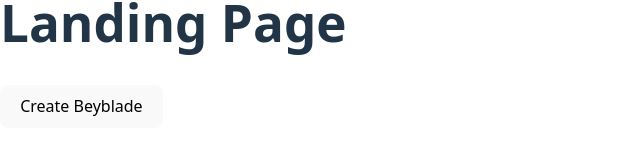
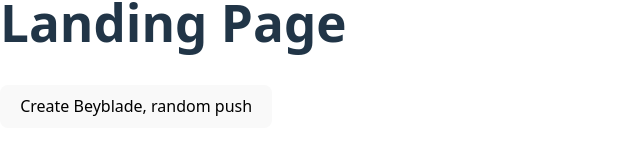
Before and after one commit to JackieJenny/BuildABey, a React (Vite) app: page / in a window 1280 px wide. Shown: the part 356-510 px from the top of the page, without its empty margins (0-640 px from the left). Built offline with nearby package versions, Linux system fonts and the light colour scheme.

Commit message:
test push

```diff
--- a/src/pages/LandingPage.tsx
+++ b/src/pages/LandingPage.tsx
@@ -10,7 +10,7 @@
             onClick={() => navigate('/create')}
             className="bg-blue-600 px-6 py-3 rounded-xl text-xl hover:bg-blue-700 transition"
         >
-            Create Beyblade
+            Create Beyblade, random push
         </button>
         </div>
     </>
```
